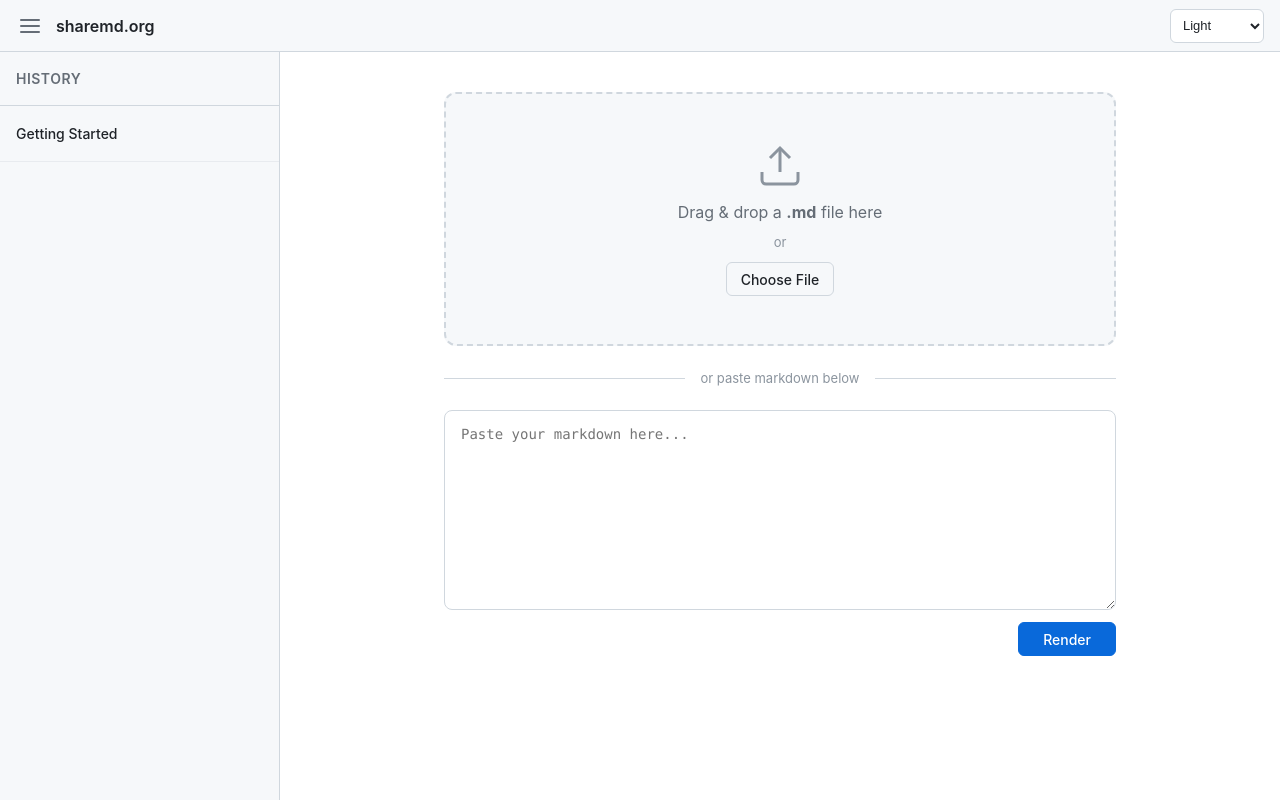
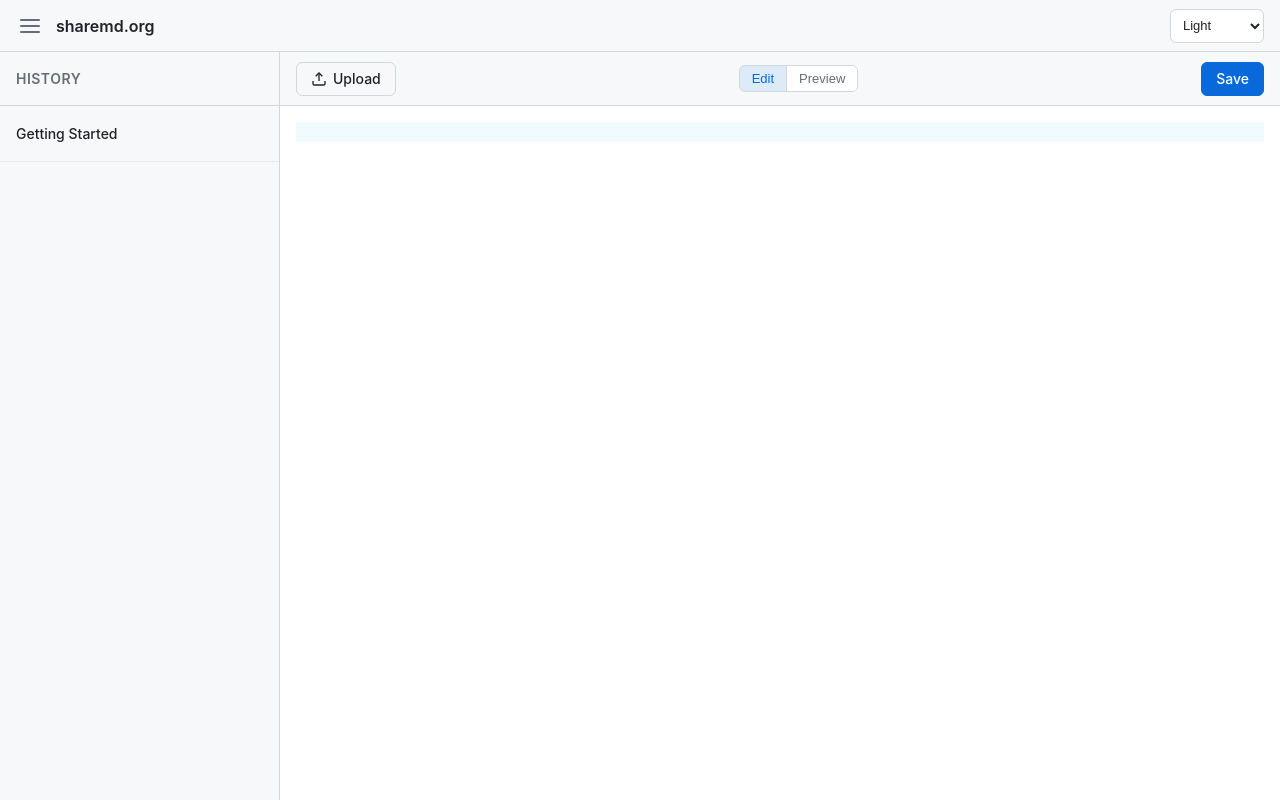
Before and after one commit to camptracker/markdown-viewer, a website built with Vite: page index.html in a window 1280 px wide. Built offline with nearby package versions, Linux system fonts and the light colour scheme.

Commit message:
feat: redesigned editor with CodeMirror 6 markdown syntax highlighting
- Full CodeMirror 6 editor with markdown language support
- Syntax highlighting: headers, bold, italic, links, code blocks, lists
- Edit/Preview toggle on the create page
- Dark theme support (One Dark for dark themes)
- Upload button in toolbar, Save button replaces Render
- Drag & drop file overlay
- Theme-aware: rebuilds editor when switching themes
- 32 tests passing

```diff
--- a/index.html
+++ b/index.html
@@ -58,21 +58,35 @@
       <main class="main-content" id="mainContent">
         <!-- Input View -->
         <div class="input-view" id="inputView">
-          <div class="drop-zone" id="dropZone">
-            <svg width="48" height="48" viewBox="0 0 24 24" fill="none" stroke="currentColor" stroke-width="1.5"><path d="M21 15v4a2 2 0 01-2 2H5a2 2 0 01-2-2v-4"/><polyline points="17 8 12 3 7 8"/><line x1="12" y1="3" x2="12" y2="15"/></svg>
-            <p>Drag & drop a <strong>.md</strong> file here</p>
-            <span>or</span>
-            <label class="btn btn-secondary file-label">
-              Choose File
-              <input type="file" id="fileInput" accept=".md,.markdown,.txt" hidden />
-            </label>
+          <div class="input-toolbar">
+            <div class="input-toolbar-left">
+              <label class="btn btn-secondary file-label">
+                <svg width="16" height="16" viewBox="0 0 24 24" fill="none" stroke="currentColor" stroke-width="2"><path d="M21 15v4a2 2 0 01-2 2H5a2 2 0 01-2-2v-4"/><polyline points="17 8 12 3 7 8"/><line x1="12" y1="3" x2="12" y2="15"/></svg>
+                Upload
+                <input type="file" id="fileInput" accept=".md,.markdown,.txt" hidden />
+              </label>
+            </div>
+            <div class="input-toolbar-center">
+              <div class="edit-preview-toggle">
+                <button class="toggle-btn active" id="inputEditToggle">Edit</button>
+                <button class="toggle-btn" id="inputPreviewToggle">Preview</button>
+              </div>
+            </div>
+            <div class="input-toolbar-right">
+              <button class="btn btn-primary" id="renderBtn">Save</button>
+            </div>
           </div>
-
-          <div class="divider"><span>or paste markdown below</span></div>
-
-          <div class="paste-area">
-            <textarea id="markdownInput" placeholder="Paste your markdown here..."></textarea>
-            <button class="btn btn-primary render-btn" id="renderBtn">Render</button>
+          <div class="input-editor" id="inputEditor">
+            <div id="codemirrorHost"></div>
+          </div>
+          <div class="input-preview hidden" id="inputPreview">
+            <article class="markdown-body" id="inputPreviewOutput"></article>
+          </div>
+          <div class="drop-overlay hidden" id="dropOverlay">
+            <div class="drop-overlay-content">
+              <svg width="48" height="48" viewBox="0 0 24 24" fill="none" stroke="currentColor" stroke-width="1.5"><path d="M21 15v4a2 2 0 01-2 2H5a2 2 0 01-2-2v-4"/><polyline points="17 8 12 3 7 8"/><line x1="12" y1="3" x2="12" y2="15"/></svg>
+              <p>Drop your <strong>.md</strong> file</p>
+            </div>
           </div>
         </div>
 
--- a/package.json
+++ b/package.json
@@ -9,6 +9,10 @@
     "preview": "vite preview"
   },
   "dependencies": {
+    "@codemirror/lang-markdown": "^6.5.0",
+    "@codemirror/language-data": "^6.5.2",
+    "@codemirror/theme-one-dark": "^6.1.3",
+    "codemirror": "^6.0.2",
     "dompurify": "^3.3.1",
     "github-markdown-css": "^5.9.0",
     "highlight.js": "^11.11.1",
--- a/src/main.js
+++ b/src/main.js
@@ -4,6 +4,11 @@ import hljs from 'highlight.js';
 import { marked } from 'marked';
 import DOMPurify from 'dompurify';
 import { compressToEncodedURIComponent, decompressFromEncodedURIComponent } from 'lz-string';
+import { EditorView, basicSetup } from 'codemirror';
+import { markdown, markdownLanguage } from '@codemirror/lang-markdown';
+import { languages } from '@codemirror/language-data';
+import { EditorState } from '@codemirror/state';
+import { oneDark } from '@codemirror/theme-one-dark';
 
 // Expose for e2e testing
 window.__lzCompress = compressToEncodedURIComponent;
@@ -72,11 +77,16 @@ const historyList = $('#historyList');
 const sidebarEmpty = $('#sidebarEmpty');
 const inputView = $('#inputView');
 const renderedView = $('#renderedView');
-const dropZone = $('#dropZone');
 const fileInput = $('#fileInput');
-const markdownInput = $('#markdownInput');
 const renderBtn = $('#renderBtn');
 const markdownOutput = $('#markdownOutput');
+const inputEditor = $('#inputEditor');
+const codemirrorHost = $('#codemirrorHost');
+const inputPreview = $('#inputPreview');
+const inputPreviewOutput = $('#inputPreviewOutput');
+const inputEditToggle = $('#inputEditToggle');
+const inputPreviewToggle = $('#inputPreviewToggle');
+const dropOverlay = $('#dropOverlay');
 let currentTitle = 'Preview';
 const editTextarea = $('#editTextarea');
 const editToggle = $('#editToggle');
@@ -101,6 +111,61 @@ function setTheme(theme) {
   localStorage.setItem(THEME_KEY, theme);
   if (themeSelect) themeSelect.value = theme;
   loadHighlightTheme();
+  // Rebuild CodeMirror with new theme
+  if (cmEditor) {
+    const content = getCmContent();
+    initCodeMirror();
+    setCmContent(content);
+  }
+}
+
+// ===== CodeMirror Editor =====
+function createEditorTheme() {
+  const currentTheme = document.documentElement.getAttribute('data-theme');
+  const isDark = DARK_THEMES.includes(currentTheme);
+  return isDark ? oneDark : EditorView.theme({});
+}
+
+let cmEditor = null;
+
+function initCodeMirror() {
+  if (cmEditor) cmEditor.destroy();
+
+  const currentTheme = document.documentElement.getAttribute('data-theme');
+  const isDark = DARK_THEMES.includes(currentTheme);
+
+  const extensions = [
+    basicSetup,
+    markdown({ base: markdownLanguage, codeLanguages: languages }),
+    EditorView.lineWrapping,
+    EditorView.theme({
+      '&': { height: '100%', fontSize: '14px' },
+      '.cm-scroller': { overflow: 'auto' },
+      '.cm-content': { fontFamily: "'SF Mono', 'Fira Code', 'Cascadia Code', monospace", padding: '16px 0' },
+      '.cm-gutters': { display: 'none' },
+    }),
+  ];
+
+  if (isDark) extensions.push(oneDark);
+
+  window.__cmEditor = cmEditor = new EditorView({
+    state: EditorState.create({
+      doc: '',
+      extensions,
+    }),
+    parent: codemirrorHost,
+  });
+}
+
+function getCmContent() {
+  return cmEditor ? cmEditor.state.doc.toString() : '';
+}
+
+function setCmContent(text) {
+  if (!cmEditor) return;
+  cmEditor.dispatch({
+    changes: { from: 0, to: cmEditor.state.doc.length, insert: text },
+  });
 }
 
 // ===== Default Welcome Doc =====
@@ -382,8 +447,13 @@ function showInputView() {
   resetEditMode();
   renderedView.classList.add('hidden');
   inputView.classList.remove('hidden');
-  markdownInput.value = '';
+  setCmContent('');
   editTextarea.value = '';
+  // Reset input view to edit mode
+  inputEditor.classList.remove('hidden');
+  inputPreview.classList.add('hidden');
+  inputEditToggle.classList.add('active');
+  inputPreviewToggle.classList.remove('active');
   newBtn.classList.add('hidden');
   updateActiveState();
   clearUrl();
@@ -522,7 +592,7 @@ function handleFile(file) {
 }
 
 function handlePaste() {
-  const content = markdownInput.value.trim();
+  const content = getCmContent().trim();
   if (!content) return;
   const headerMatch = content.match(/^#{1,6}\s+(.+)$/m);
   const name = (headerMatch ? headerMatch[1].trim() : null) || 'Untitled Paste ' + formatDate(new Date().toISOString());
@@ -582,29 +652,47 @@ fileInput.addEventListener('change', (e) => {
   fileInput.value = '';
 });
 
-dropZone.addEventListener('dragover', (e) => {
+// Drop overlay for file drops
+inputView.addEventListener('dragover', (e) => {
   e.preventDefault();
-  dropZone.classList.add('dragover');
+  dropOverlay.classList.remove('hidden');
 });
 
-dropZone.addEventListener('dragleave', () => {
-  dropZone.classList.remove('dragover');
+inputView.addEventListener('dragleave', (e) => {
+  if (!inputView.contains(e.relatedTarget)) {
+    dropOverlay.classList.add('hidden');
+  }
 });
 
-dropZone.addEventListener('drop', (e) => {
+inputView.addEventListener('drop', (e) => {
   e.preventDefault();
-  dropZone.classList.remove('dragover');
+  dropOverlay.classList.add('hidden');
   const file = e.dataTransfer.files[0];
   if (file) handleFile(file);
 });
 
 renderBtn.addEventListener('click', handlePaste);
 
-markdownInput.addEventListener('keydown', (e) => {
-  if ((e.ctrlKey || e.metaKey) && e.key === 'Enter') {
-    e.preventDefault();
-    handlePaste();
-  }
+// Input edit/preview toggle
+inputEditToggle.addEventListener('click', () => {
+  inputEditor.classList.remove('hidden');
+  inputPreview.classList.add('hidden');
+  inputEditToggle.classList.add('active');
+  inputPreviewToggle.classList.remove('active');
+});
+
+inputPreviewToggle.addEventListener('click', () => {
+  const content = getCmContent();
+  const raw = marked.parse(content);
+  const clean = DOMPurify.sanitize(raw, {
+    ADD_TAGS: ['input'],
+    ADD_ATTR: ['type', 'checked', 'disabled', 'class', 'id'],
+  });
+  inputPreviewOutput.innerHTML = clean;
+  inputEditor.classList.add('hidden');
+  inputPreview.classList.remove('hidden');
+  inputPreviewToggle.classList.add('active');
+  inputEditToggle.classList.remove('active');
 });
 
 // Alignment
@@ -709,6 +797,7 @@ window.addEventListener('hashchange', () => {
 initTheme();
 initAlign();
 loadHighlightTheme();
+initCodeMirror();
 renderHistoryList();
 
 if (!handleIncomingUrl()) {
--- a/src/style.css
+++ b/src/style.css
@@ -612,104 +612,104 @@ html, body {
 
 /* ===== Input View ===== */
 .input-view {
-  max-width: 720px;
   width: 100%;
-  margin: 0 auto;
-  padding: 40px 24px;
+  height: 100%;
   display: flex;
   flex-direction: column;
-  gap: 24px;
+  position: relative;
+  overflow: hidden;
 }
 
 .input-view.hidden {
   display: none;
 }
 
-/* Drop Zone */
-.drop-zone {
-  border: 2px dashed var(--drop-zone-border);
-  border-radius: 12px;
-  padding: 48px 24px;
-  text-align: center;
-  background: var(--drop-zone-bg);
-  transition: all 0.2s;
+/* Input Toolbar */
+.input-toolbar {
   display: flex;
-  flex-direction: column;
   align-items: center;
-  gap: 12px;
-  color: var(--text-secondary);
+  justify-content: space-between;
+  padding: 8px 16px;
+  border-bottom: 1px solid var(--border-color);
+  background: var(--bg-secondary);
+  flex-shrink: 0;
+  height: 54px;
+  box-sizing: border-box;
 }
 
-.drop-zone.dragover {
-  border-color: var(--drop-zone-active-border);
-  background: var(--drop-zone-active-bg);
+.input-toolbar-left,
+.input-toolbar-right {
+  display: flex;
+  align-items: center;
+  gap: 8px;
 }
 
-.drop-zone svg {
-  color: var(--text-muted);
-}
-
-.drop-zone p {
-  font-size: 16px;
-}
-
-.drop-zone span {
-  font-size: 13px;
-  color: var(--text-muted);
+.input-toolbar-center {
+  display: flex;
+  align-items: center;
 }
 
 .file-label {
   cursor: pointer;
 }
 
-/* Divider */
-.divider {
+/* Input Editor (CodeMirror) */
+.input-editor {
+  flex: 1;
+  overflow: hidden;
+  display: flex;
+  flex-direction: column;
+}
+
+.input-editor .cm-editor {
+  height: 100%;
+  background: var(--bg-primary);
+}
+
+.input-editor .cm-editor .cm-scroller {
+  padding: 0 16px;
+}
+
+.input-editor.hidden {
+  display: none;
+}
+
+/* Input Preview */
+.input-preview {
+  flex: 1;
+  overflow-y: auto;
+  padding: 24px;
+}
+
+.input-preview.hidden {
+  display: none;
+}
+
+/* Drop Overlay */
+.drop-overlay {
+  position: absolute;
+  inset: 0;
+  background: rgba(0, 0, 0, 0.5);
   display: flex;
   align-items: center;
-  gap: 16px;
-  color: var(--text-muted);
-  font-size: 13px;
+  justify-content: center;
+  z-index: 10;
 }
 
-.divider::before,
-.divider::after {
-  content: "";
-  flex: 1;
-  height: 1px;
-  background: var(--border-color);
+.drop-overlay.hidden {
+  display: none;
 }
 
-/* Paste Area */
-.paste-area {
+.drop-overlay-content {
   display: flex;
   flex-direction: column;
+  align-items: center;
   gap: 12px;
-}
-
-textarea#markdownInput {
-  width: 100%;
-  min-height: 200px;
-  padding: 12px 16px;
-  border: 1px solid var(--border-color);
-  border-radius: 8px;
-  background: var(--input-bg);
-  color: var(--text-primary);
-  font-family: "SF Mono", "Monaco", "Menlo", "Consolas", monospace;
-  font-size: 14px;
-  line-height: 1.6;
-  resize: vertical;
-  transition: border-color 0.15s;
-}
-
-textarea#markdownInput:focus {
-  outline: none;
-  border-color: var(--accent);
-  box-shadow: 0 0 0 3px rgba(9, 105, 218, 0.15);
-}
-
-.render-btn {
-  align-self: flex-end;
-  padding: 8px 24px;
+  padding: 40px;
+  border: 2px dashed var(--accent);
+  border-radius: 16px;
+  background: var(--bg-secondary);
+  color: var(--text-secondary);
 }
 
 /* ===== Rendered View ===== */
```
Also changed, not shown: tests/app.spec.js (+40 -37 lines), 1 other file.
